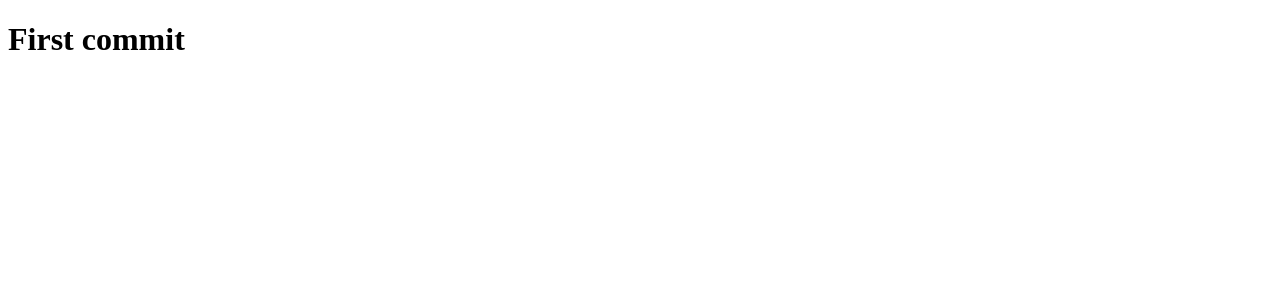
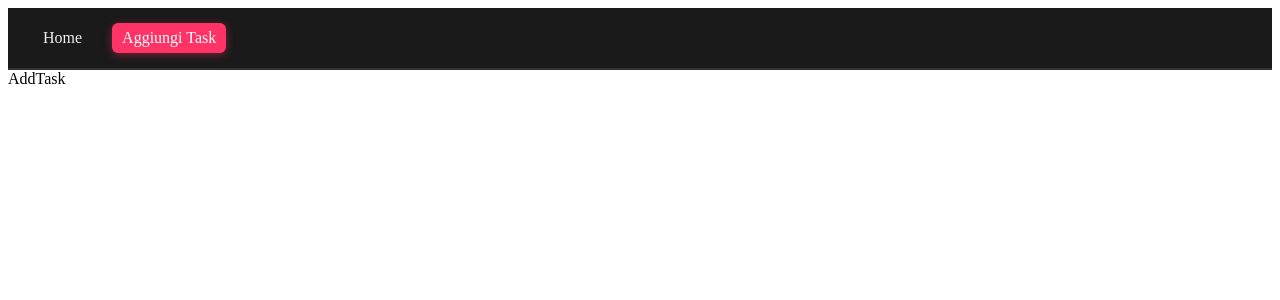
Before and after one commit to dpalexandru/ex-react-task-manager, a React (Vite) app: page /addtask in a window 1280 px wide. Shown: the top 300 px of the page. Built offline with nearby package versions, Linux system fonts and the light colour scheme.

Commit message:
[add] setup e routing

```diff
--- a/package.json
+++ b/package.json
@@ -11,7 +11,8 @@
   },
   "dependencies": {
     "react": "^19.2.0",
-    "react-dom": "^19.2.0"
+    "react-dom": "^19.2.0",
+    "react-router-dom": "^7.9.6"
   },
   "devDependencies": {
     "@eslint/js": "^9.39.1",
--- a/src/App.jsx
+++ b/src/App.jsx
@@ -1,10 +1,18 @@
+import { BrowserRouter, Routes, Route } from "react-router-dom";
+import AddTask from "./pages/AddTask";
+import TaskList from "./pages/TaskList"
+import NavBar from "./components/NavBar";
 
 function App() {
 
   return (
-    <>
-      <h1>First commit</h1>
-    </>
+    <BrowserRouter>
+      <NavBar />
+      <Routes>
+        <Route path="/" element={<TaskList />} />
+        <Route path="/addtask" element={<AddTask />} />
+      </Routes>
+    </BrowserRouter>
   )
 }
 
--- /dev/null
+++ b/src/components/NavBar.jsx
@@ -0,0 +1,12 @@
+import { NavLink } from 'react-router-dom'
+
+const NavBar = () => {
+  return (
+    <div className='nav-bar'>
+      <NavLink to="/">Home</NavLink>
+      <NavLink to="/addtask">Aggiungi Task</NavLink>
+    </div>
+  )
+}
+
+export default NavBar
--- a/src/index.css
+++ b/src/index.css
@@ -0,0 +1,31 @@
+.nav-bar {
+  display: flex;
+  gap: 20px;
+  align-items: center;
+  padding: 15px 25px;
+  background: #1a1a1a;
+  border-bottom: 2px solid #333;
+}
+
+.nav-bar a {
+  color: #f0f0f0;
+  text-decoration: none;
+  font-weight: 500;
+  font-size: 1rem;
+  transition: all 0.2s ease;
+  padding: 6px 10px;
+  border-radius: 6px;
+}
+
+.nav-bar a:hover {
+  background-color: #333;
+  color: #fff;
+  transform: translateY(-2px);
+}
+
+.active,
+.nav-bar a.active {
+  background-color: #ff3366;
+  color: white;
+  box-shadow: 0 2px 8px rgba(255, 51, 102, 0.4);
+}
--- /dev/null
+++ b/src/pages/AddTask.jsx
@@ -0,0 +1,9 @@
+import React from 'react'
+
+const AddTask = () => {
+  return (
+    <div>AddTask</div>
+  )
+}
+
+export default AddTask
--- /dev/null
+++ b/src/pages/TaskList.jsx
@@ -0,0 +1,9 @@
+import React from 'react'
+
+const TaskList = () => {
+  return (
+    <div>TaskList</div>
+  )
+}
+
+export default TaskList
```
Also changed, not shown: 1 other file (tests, documents, lock files or other folders).
